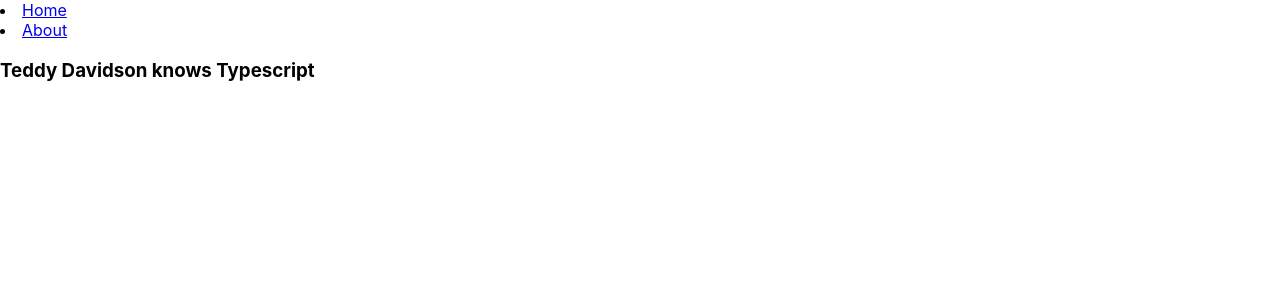
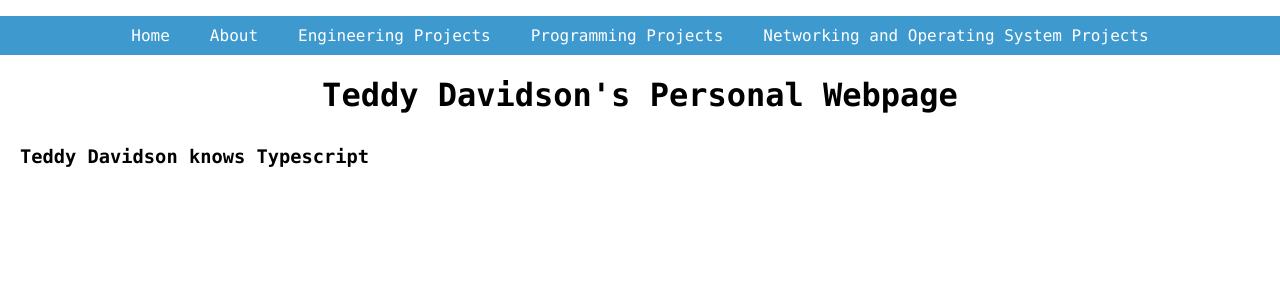
Before and after one commit to davidsonth/teddyadavidson, a React (Create React App) app: page / in a window 1280 px wide. Shown: the top 300 px of the page. Built offline with nearby package versions, Linux system fonts and the light colour scheme.

Commit message:
added some pages

```diff
--- a/src/App.tsx
+++ b/src/App.tsx
@@ -5,6 +5,9 @@
 import Home from './pages/Home';
 import { BrowserRouter as Router, Routes,  Route } from 'react-router-dom';
 import About from './pages/About';
+import Engineering from './pages/Engineering';
+import Networking from './pages/Networking';
+import Programming from './pages/Programming';
 
 function App() {
   return (
@@ -13,6 +16,9 @@
       <Routes>
         <Route path='/' element={<Home />} />
         <Route path='/about' element={<About />} />
+        <Route path='/engineering' element={<Engineering />} />
+        <Route path='/networking' element={<Networking />} />
+        <Route path='/programming' element={<Programming />} />
       </Routes>
     </Router>
   );
--- a/src/pages/About.tsx
+++ b/src/pages/About.tsx
@@ -1,8 +1,10 @@
 import React from 'react';
+import "./Pages.css"
 const About = () => {
     return (
     <div>
-        <h3>This website was created in early 2023</h3>
+        <h1 className='title'>About this site</h1>
+        <h3 className='body'>This website was created in early 2023</h3>
     </div>
     );
 }
--- /dev/null
+++ b/src/pages/Engineering.tsx
@@ -0,0 +1,11 @@
+import React from 'react';
+import './Pages.css'
+const Engineering = () => {
+    return (
+    <div>
+        <h1 className='title'>Engineering Projects</h1>
+        <h3 className='body'>I have worked on several electrical and computer engineering projects that were personal, professional, and academic</h3>
+    </div>
+    );
+}
+export default Engineering;
--- a/src/pages/Home.tsx
+++ b/src/pages/Home.tsx
@@ -1,8 +1,11 @@
 import React from 'react';
+import "./Pages.css"
+
 const Home = () => {
     return (
     <div>
-        <h3>Teddy Davidson knows Typescript</h3>
+        <h1 className='title'>Teddy Davidson's Personal Webpage</h1>
+        <h3 className='body'>Teddy Davidson knows Typescript</h3>
     </div>
     );
 }
--- a/src/pages/Navbar.tsx
+++ b/src/pages/Navbar.tsx
@@ -1,15 +1,17 @@
 import React from "react";
 import  { Link } from "react-router-dom"
+import "./Pages.css"
 
 const Navbar = () => {
     return (
         <div>
-            <li>
-                <Link to="/">Home</Link>
-            </li>
-            <li>
-                <Link to='/About'>About</Link>
-            </li>
+            <ul className="nav">
+                <li><a href="/">Home</a></li>
+                <li><a href="/about">About</a></li>
+                <li><a href="/engineering">Engineering Projects</a></li>
+                <li><a href="/programming">Programming Projects</a></li>
+                <li><a href="/networking">Networking and Operating System Projects</a></li>
+            </ul>
         </div>
     );
 }
--- /dev/null
+++ b/src/pages/Networking.tsx
@@ -0,0 +1,12 @@
+import React from 'react';
+import "./Pages.css"
+
+const Networking = () => {
+    return (
+    <div>
+        <h1 className='title'>Networking and Operating System Projects</h1>
+        <h3 className='body'>This page details both my projects installing and using linux operating systems as well as cloud engineering projects I've worked on</h3>
+    </div>
+    );
+}
+export default Networking;
--- /dev/null
+++ b/src/pages/Pages.css
@@ -0,0 +1,28 @@
+ul.nav {
+  font-family: "Lucida Sans Typewriter", "Lucida Console", monaco, "Bitstream Vera Sans Mono", monospace;
+  padding-left: 0px;
+  background-color: #3D99CE;
+  text-align: center;
+}
+ul.nav > li {
+  font-family: "Lucida Sans Typewriter", "Lucida Console", monaco, "Bitstream Vera Sans Mono", monospace;
+  display: inline-block;
+  padding: 10px 20px;
+}
+ul.nav > li:hover {
+  font-family: "Lucida Sans Typewriter", "Lucida Console", monaco, "Bitstream Vera Sans Mono", monospace;
+  background-color: #2779BF;
+}
+ul.nav > li > a {
+  font-family: "Lucida Sans Typewriter", "Lucida Console", monaco, "Bitstream Vera Sans Mono", monospace;
+  color: white;
+  text-decoration: none;
+}
+h1.title {
+  font-family: "Lucida Sans Typewriter", "Lucida Console", monaco, "Bitstream Vera Sans Mono", monospace;
+  text-align: center;
+}
+h3.body {
+  font-family: "Lucida Sans Typewriter", "Lucida Console", monaco, "Bitstream Vera Sans Mono", monospace;
+  padding: 10px 20px;
+}
--- /dev/null
+++ b/src/pages/Programming.tsx
@@ -0,0 +1,12 @@
+import React from 'react';
+import "./Pages.css"
+
+const Programming = () => {
+    return (
+    <div>
+        <h1 className='title'>Software and Programming Projects</h1>
+        <h3 className='body'>This page details some of the programming projects I've worked on both individually and with teammates</h3>
+    </div>
+    );
+}
+export default Programming;
```
